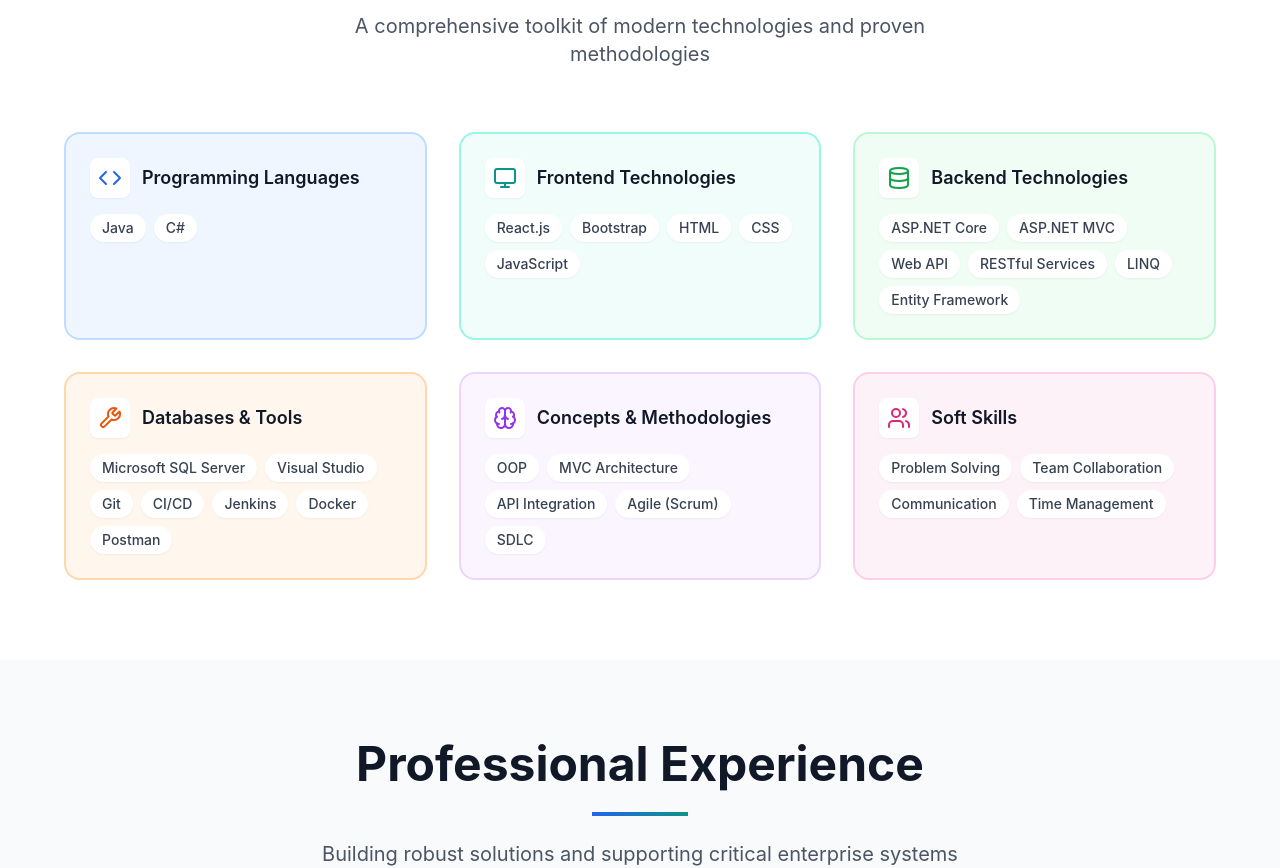
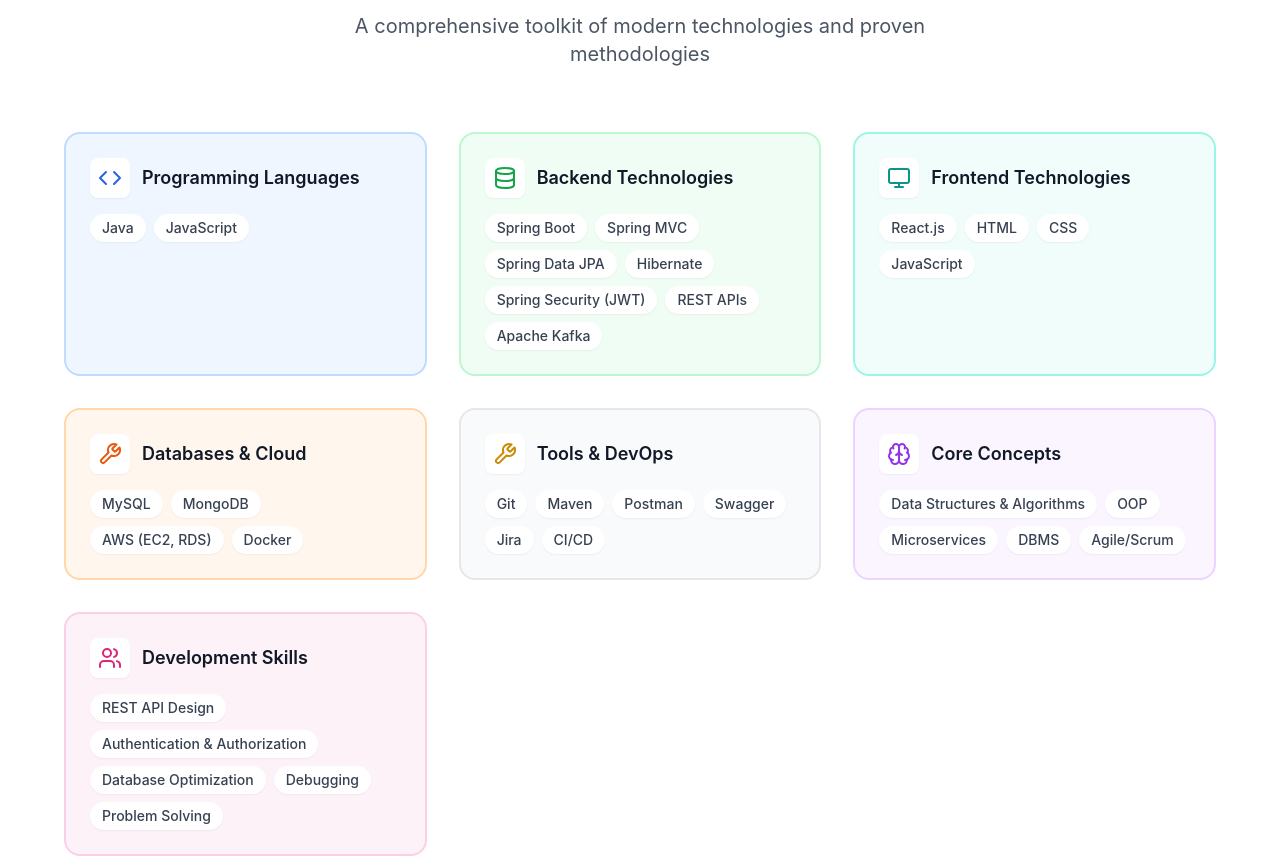
Before and after one commit to kncharan997/Porfolio, a React (Vite) app: page / in a window 1280 px wide. Shown: the part 1740-2608 px from the top of the page. Built offline with nearby package versions, Linux system fonts and the light colour scheme.

Commit message:
Skills Update

```diff
--- a/src/components/Experience.tsx
+++ b/src/components/Experience.tsx
@@ -8,14 +8,17 @@
       company: 'Tech Mahindra',
       location: 'Bangalore',
       period: 'Sept 2024 – Present',
-      department: 'L3 Backend Support - ASP.NET Core',
+      department: 'Java Backend Developer',
       achievements: [
-        'Supported Drona, a Manufacturing Execution System (MES) for Mahindra and Mahindra Ltd., focusing on backend stability and performance improvements',
-        'Effectively diagnosed and resolved production issues including API failures, database errors, and integration challenges',
-        'Coordinated closely with development and product teams to escalate critical bugs and deploy fixes and hotfixes',
+        'Refactored Drona Manufacturing System (MES) backend into modular Spring Boot microservices, improving maintainability and uptime by 20%',
+        'Optimized 15+ REST APIs, reducing average response time from 850ms to 320ms using indexing, query optimization, and caching',
+        'Improved transactional efficiency with Spring Data JPA & Hibernate, reducing redundant database operations by 30%',
+        'Enhanced API reliability through validation, centralized exception handling, and Swagger documentation',
+        'Diagnosed & resolved production issues including API failures, database errors, and integration challenges',
         'Conducted root cause analysis, backend debugging, and continuous system monitoring to minimize downtime',
-        'Maintained clear documentation of troubleshooting steps and resolutions to enhance team knowledge'
+        'Collaborated with development & product teams to deploy critical fixes and hotfixes via Git, Maven, Docker, and Jira'
       ]
+
     }
   ];
 
--- a/src/components/Hero.tsx
+++ b/src/components/Hero.tsx
@@ -20,8 +20,7 @@
               Associate Software Engineer
             </p>
             <p className="text-lg md:text-xl text-blue-200 max-w-2xl mx-auto leading-relaxed">
-              Passionate full-stack developer with expertise in .NET technologies,
-              crafting scalable solutions and delivering exceptional user experiences.
+              Passionate backend developer with expertise in Java Spring Framework, crafting scalable REST APIs and delivering robust microservices solutions.
             </p>
           </div>
 
--- a/src/components/Skills.tsx
+++ b/src/components/Skills.tsx
@@ -2,44 +2,50 @@
 import { Code, Database, Monitor, Wrench, Brain, Users } from 'lucide-react';
 
 const Skills: React.FC = () => {
-  const skillCategories = [
+ const skillCategories = [
     {
       title: 'Programming Languages',
       icon: <Code className="text-blue-600" size={24} />,
-      skills: ['Java', 'C#'],
+      skills: ['Java', 'JavaScript'],
       color: 'blue'
+    },
+    {
+      title: 'Backend Technologies',
+      icon: <Database className="text-green-600" size={24} />,
+      skills: ['Spring Boot', 'Spring MVC', 'Spring Data JPA', 'Hibernate', 'Spring Security (JWT)', 'REST APIs', 'Apache Kafka'],
+      color: 'green'
     },
     {
       title: 'Frontend Technologies',
       icon: <Monitor className="text-teal-600" size={24} />,
-      skills: ['React.js', 'Bootstrap', 'HTML', 'CSS', 'JavaScript'],
+      skills: ['React.js', 'HTML', 'CSS', 'JavaScript'],
       color: 'teal'
     },
     {
-      title: 'Backend Technologies',
-      icon: <Database className="text-green-600" size={24} />,
-      skills: ['ASP.NET Core', 'ASP.NET MVC', 'Web API', 'RESTful Services', 'LINQ', 'Entity Framework'],
-      color: 'green'
-    },
-    {
-      title: 'Databases & Tools',
+      title: 'Databases & Cloud',
       icon: <Wrench className="text-orange-600" size={24} />,
-      skills: ['Microsoft SQL Server', 'Visual Studio', 'Git','CI/CD','Jenkins', 'Docker', 'Postman'],
+      skills: ['MySQL', 'MongoDB', 'AWS (EC2, RDS)', 'Docker'],
       color: 'orange'
     },
     {
-      title: 'Concepts & Methodologies',
+      title: 'Tools & DevOps',
+      icon: <Wrench className="text-yellow-600" size={24} />,
+      skills: ['Git', 'Maven', 'Postman', 'Swagger', 'Jira', 'CI/CD'],
+      color: 'yellow'
+    },
+    {
+      title: 'Core Concepts',
       icon: <Brain className="text-purple-600" size={24} />,
-      skills: ['OOP', 'MVC Architecture', 'API Integration', 'Agile (Scrum)', 'SDLC'],
+      skills: ['Data Structures & Algorithms', 'OOP', 'Microservices', 'DBMS', 'Agile/Scrum'],
       color: 'purple'
     },
     {
-      title: 'Soft Skills',
+      title: 'Development Skills',
       icon: <Users className="text-pink-600" size={24} />,
-      skills: ['Problem Solving', 'Team Collaboration', 'Communication', 'Time Management'],
+      skills: ['REST API Design', 'Authentication & Authorization', 'Database Optimization', 'Debugging', 'Problem Solving'],
       color: 'pink'
     }
-  ];
+];
 
   const getColorClasses = (color: string) => {
     const colorMap = {
```
